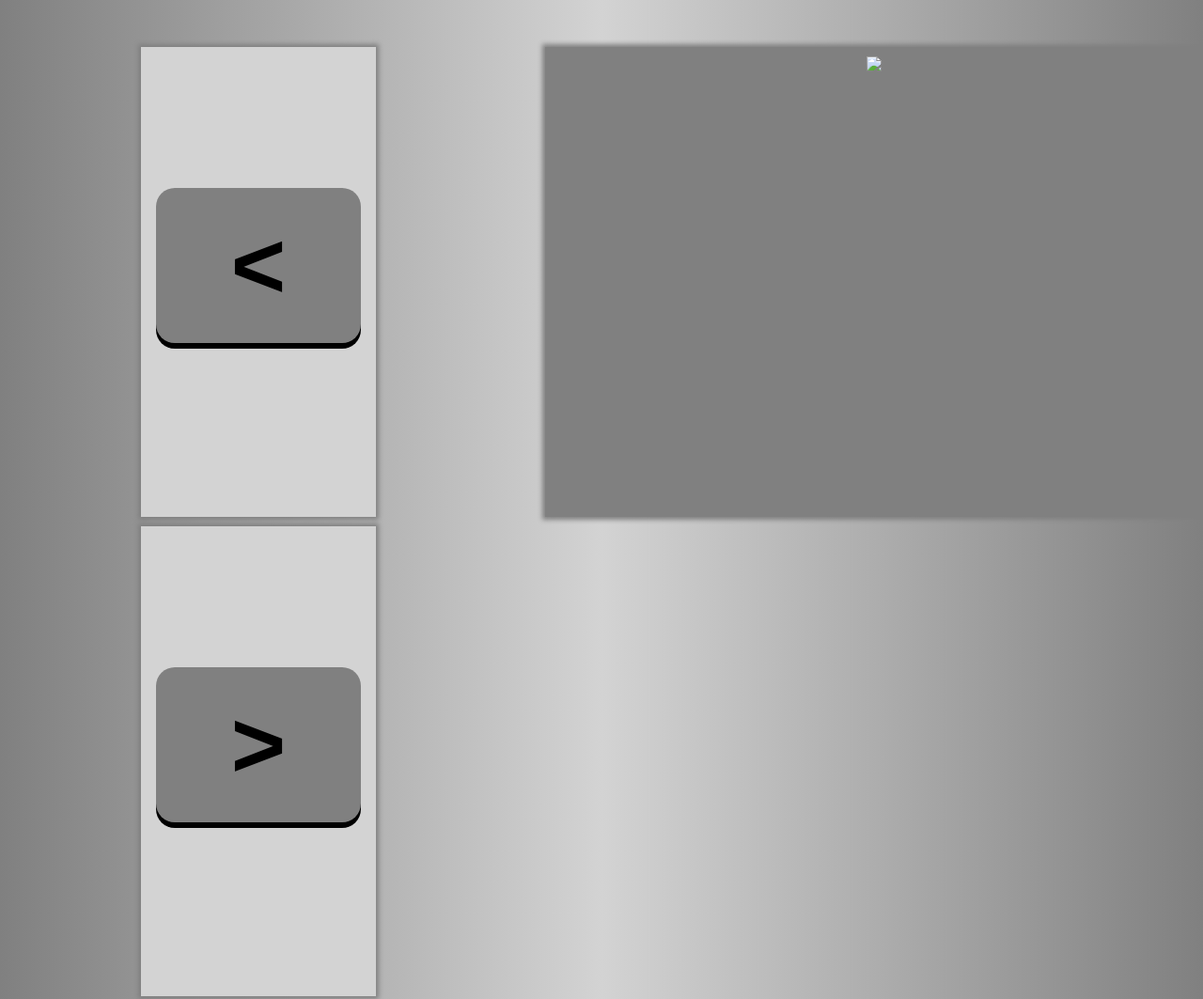
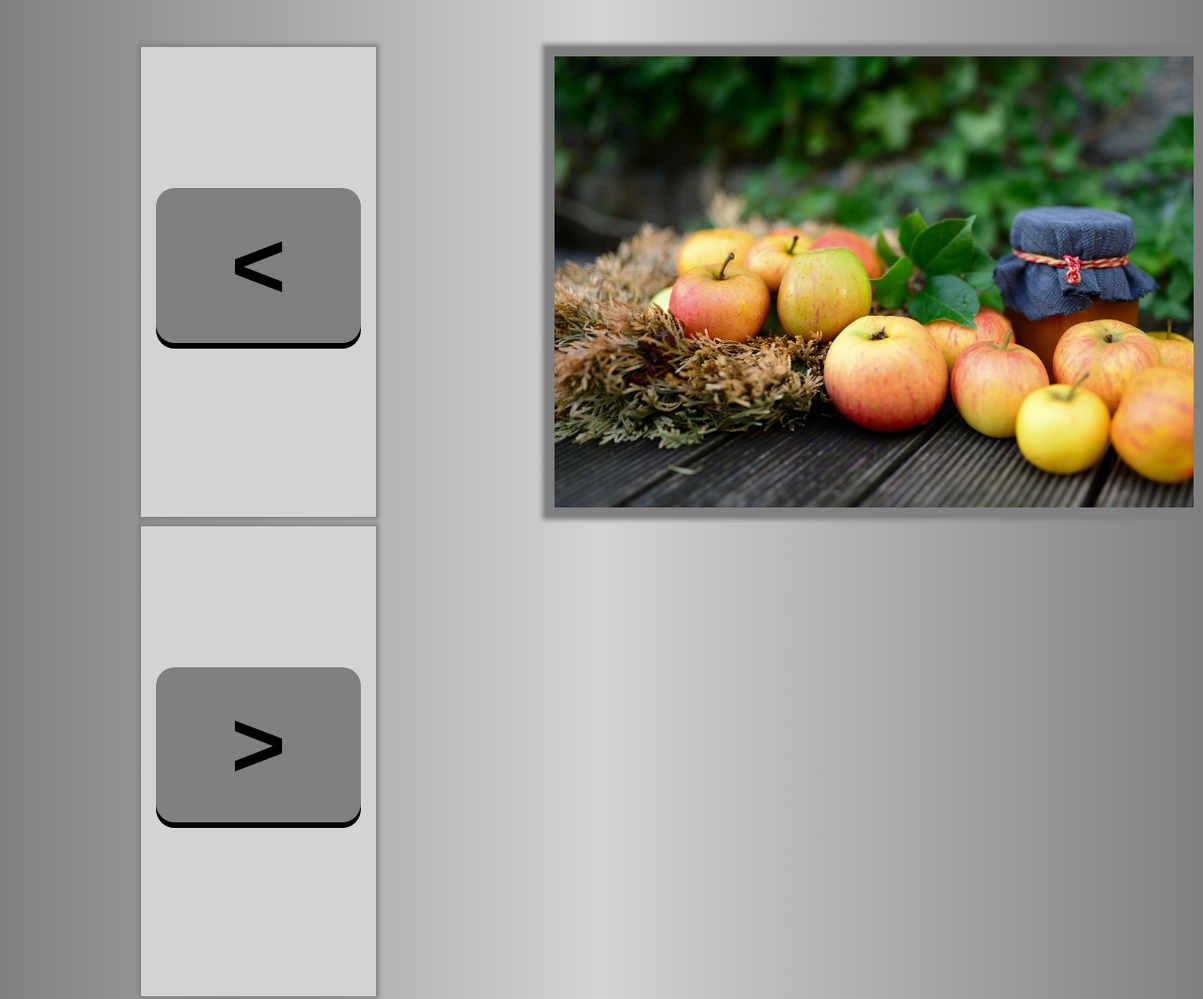
Before and after one commit to jjakubec/first-web-application, a plain HTML site: page index.html in a window 1280 px wide. Shown: the top 1063 px of the page at 94% size. Drawn offline with nearby package versions, Linux system fonts and the light colour scheme.

Commit message:
Update index.html

```diff
--- a/index.html
+++ b/index.html
@@ -14,7 +14,7 @@
             <button class="btn" id="previous">&lt;</button>
           </div>
           <div class="maincard">
-            <img id="photo" class="size">
+            <img src="photos/apples-5543778_1920.jpg" class="size">
           </div>
           <div class="card">
             <button class="btn" id="next">&gt;</button>
```
